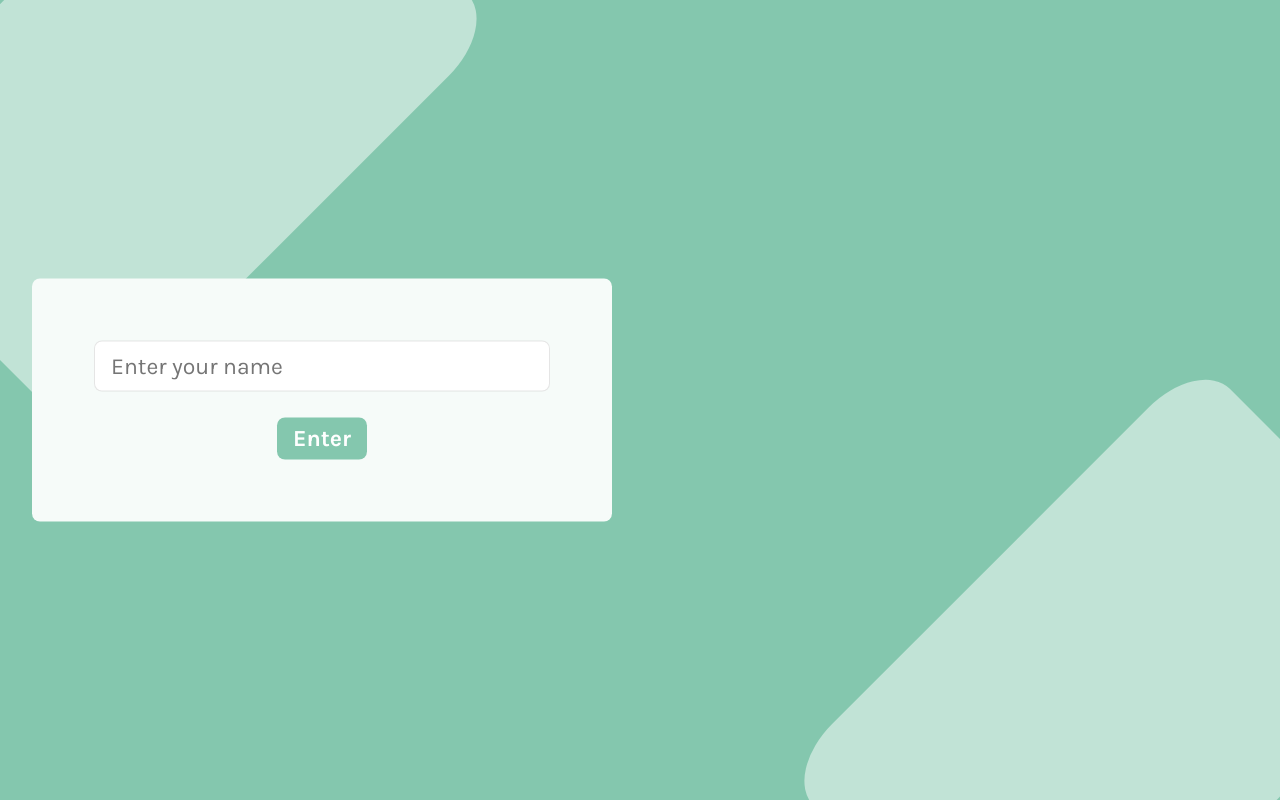
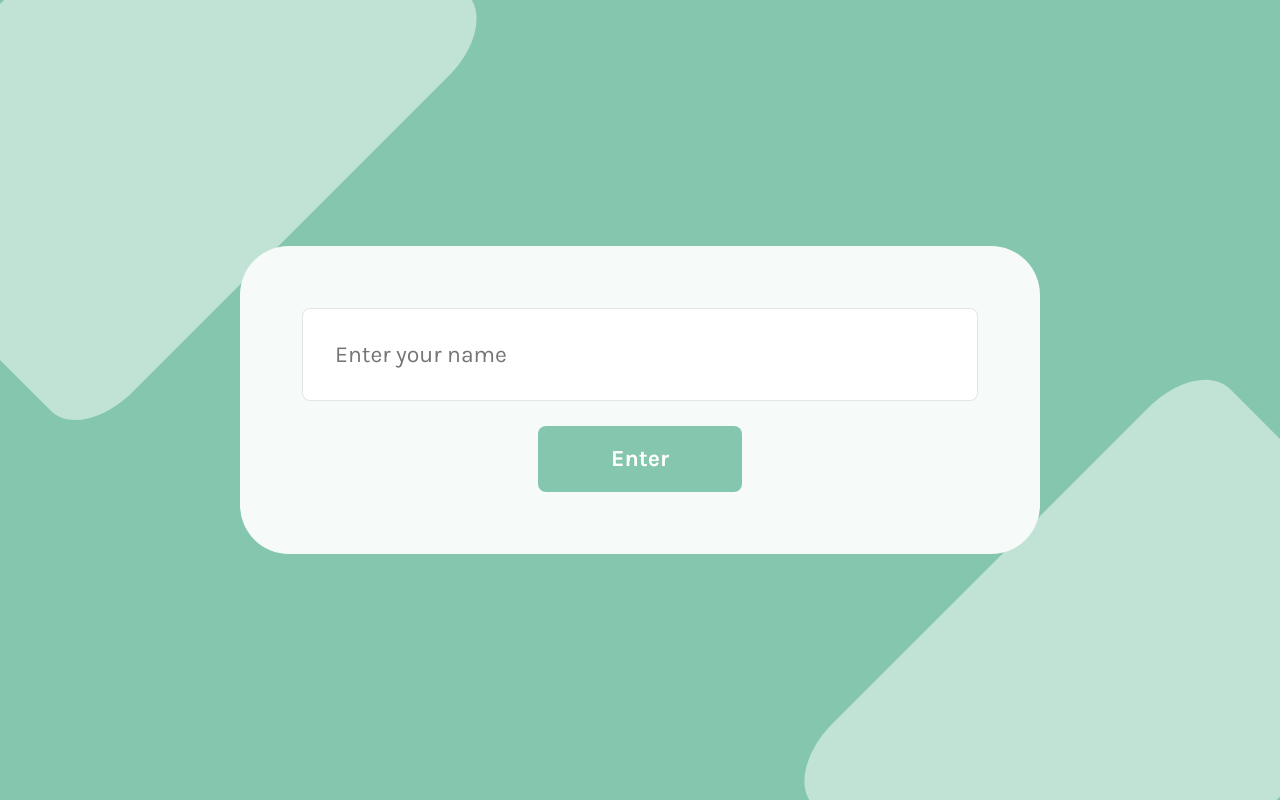
Before and after one commit to MuhammadjonRahimov/simple-messaging-app, a React (Create React App) app in the folder client/: page / in a window 1280 px wide. Built offline with nearby package versions, Linux system fonts and the light colour scheme.

Commit message:
removed unnucessary code from Home.jsx and Home.module.scss to imporve performance

```diff
--- a/client/src/pages/home/Home.jsx
+++ b/client/src/pages/home/Home.jsx
@@ -41,11 +41,9 @@ function Home() {
 	];
 
 	return (
-		<div className={styles.window}>
-			<div className={`container ${styles['window__row']}`}>
 		<form
 			onSubmit={handleSubmit(submit)}
-					className={styles['window__form']}
+			className={styles.form}
 		>
 			{inputs.map(input =>
 				<label key={input.name}>
@@ -62,8 +60,6 @@ function Home() {
 			)}
 			<Button type="submit">Enter</Button>
 		</form>
-			</div>
-		</div>
 	)
 }
 
--- a/client/src/pages/home/Home.module.scss
+++ b/client/src/pages/home/Home.module.scss
@@ -1,34 +1,36 @@
-.window{
+.form{
 	position:absolute;
 	top: 50%;
 	left:50%;
 	transform:translate(-50%, -50%);
-	width: 95%;
 
-	&__row{
-		background-color: #F6FBF9;
-		border-radius:8px;
-		max-width:580px;
-		text-align: center;
-		padding:16px;
-		@media(min-width:767px) {
-			padding:31px;
-		}
+	width: 90%;
+	max-width:800px;
+
+	background-color: #F6FBF9;
+	border-radius:29px;
+	@media(min-width:767px) {
+		border-radius:49px;
+	}
+	display: flex;
+	flex-direction:column;
+
+	padding:31px;
 		@media(min-width:991px) {
 			padding:62px;
 		}
-	}
-	&__form{
-		display: flex;
-		flex-direction:column;
 		input {
 			width: 100%;
-			border: 1px solid rgba(0, 0, 0, 0.1);
+			border: 1.5px solid rgba(0, 0, 0, 0.1);
+			padding:16px;
+
+			@media(min-width:767px) {
+				padding:32px;
+			}
 		}
 		input,button{
 			line-height: calc(20/23);
 			border-radius:8px;
-			padding:11px 16px;
 			font-size: 17px;
 			@media(min-width:767px) {
 				font-size: 23px;
@@ -40,7 +42,6 @@
 		}
 
 		& > *:not(:last-child) {
-			margin-bottom: 26px;
+			margin-bottom:25px;
 		}
 	}
-}
```
Lines whose indentation alone changed are shown as unchanged.
